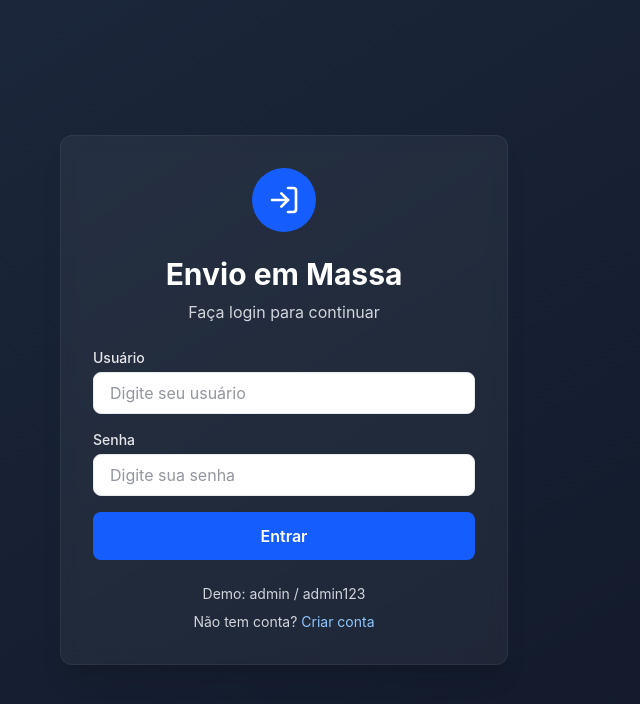
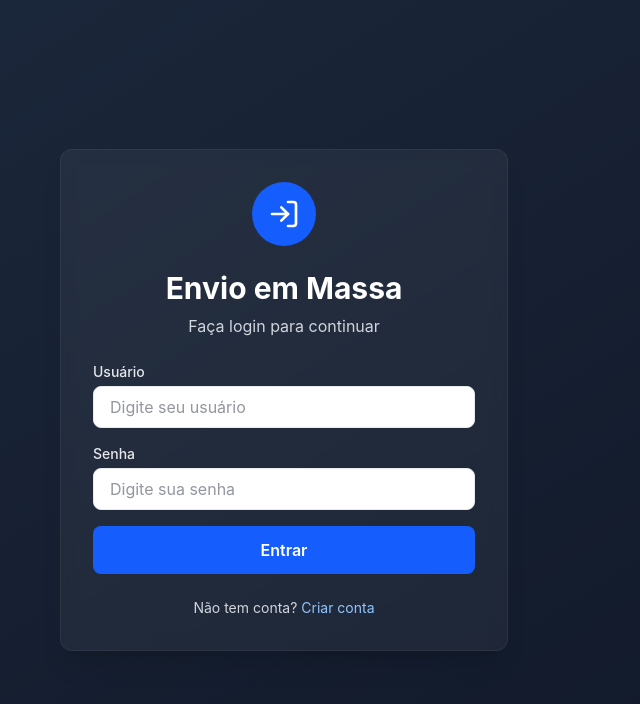
Before and after one commit to ronnysenna/envio-massa, a Next.js app: page /login in a window 1280 px wide. Shown: the top 704 px of the page, without its empty margins (356-996 px from the left). Built offline with nearby package versions, Linux system fonts and the light colour scheme.

Commit message:
refactor(login): remover texto de demonstração do formulário de login

```diff
--- a/app/login/page.tsx
+++ b/app/login/page.tsx
@@ -96,7 +96,6 @@ export default function LoginPage() {
                 </form>
 
                 <div className="mt-6 text-center text-sm text-gray-300">
-                    <p>Demo: admin / admin123</p>
                     <p className="mt-2">
                         Não tem conta? <a href="/register" className="text-blue-300 hover:underline">Criar conta</a>
                     </p>
```
